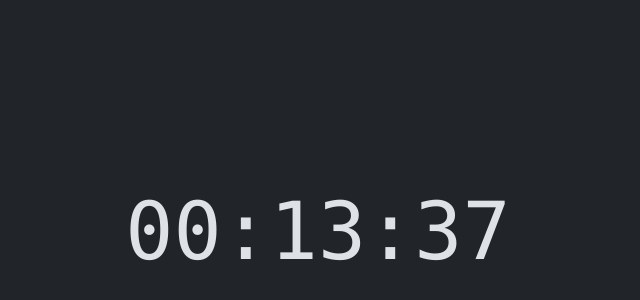
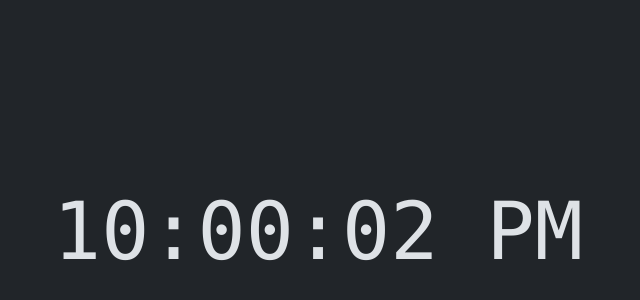
Before and after one commit to drblue/ykrea26h1, a React (Vite) app in the folder 03-clock/: page / in a window 1280 px wide. Shown: the part 168-468 px from the top of the page, without its empty margins (322-962 px from the left). Built offline with nearby package versions, Linux system fonts and the light colour scheme.

Commit message:
Working clock 🕰️.

```diff
--- a/03-clock/src/App.tsx
+++ b/03-clock/src/App.tsx
@@ -1,11 +1,23 @@
+import { useEffect, useState } from "react";
 import Container from "react-bootstrap/Container";
 import "./assets/scss/App.scss";
 
 function App() {
+	const [time, setTime] = useState("00:00:00");
+
+	useEffect(() => {
+		console.log("🔫 Starting clock...");
+		setInterval(() => {
+			const now = new Date().toLocaleTimeString();
+			console.log("🕰️ Tick...", now);
+			setTime(now);
+		}, 1000);
+	}, []);
+
 	return (
 		<Container className="center-xy">
 			<div id="clock">
-				00:13:37
+				{time}
 			</div>
 		</Container>
 	);
```
